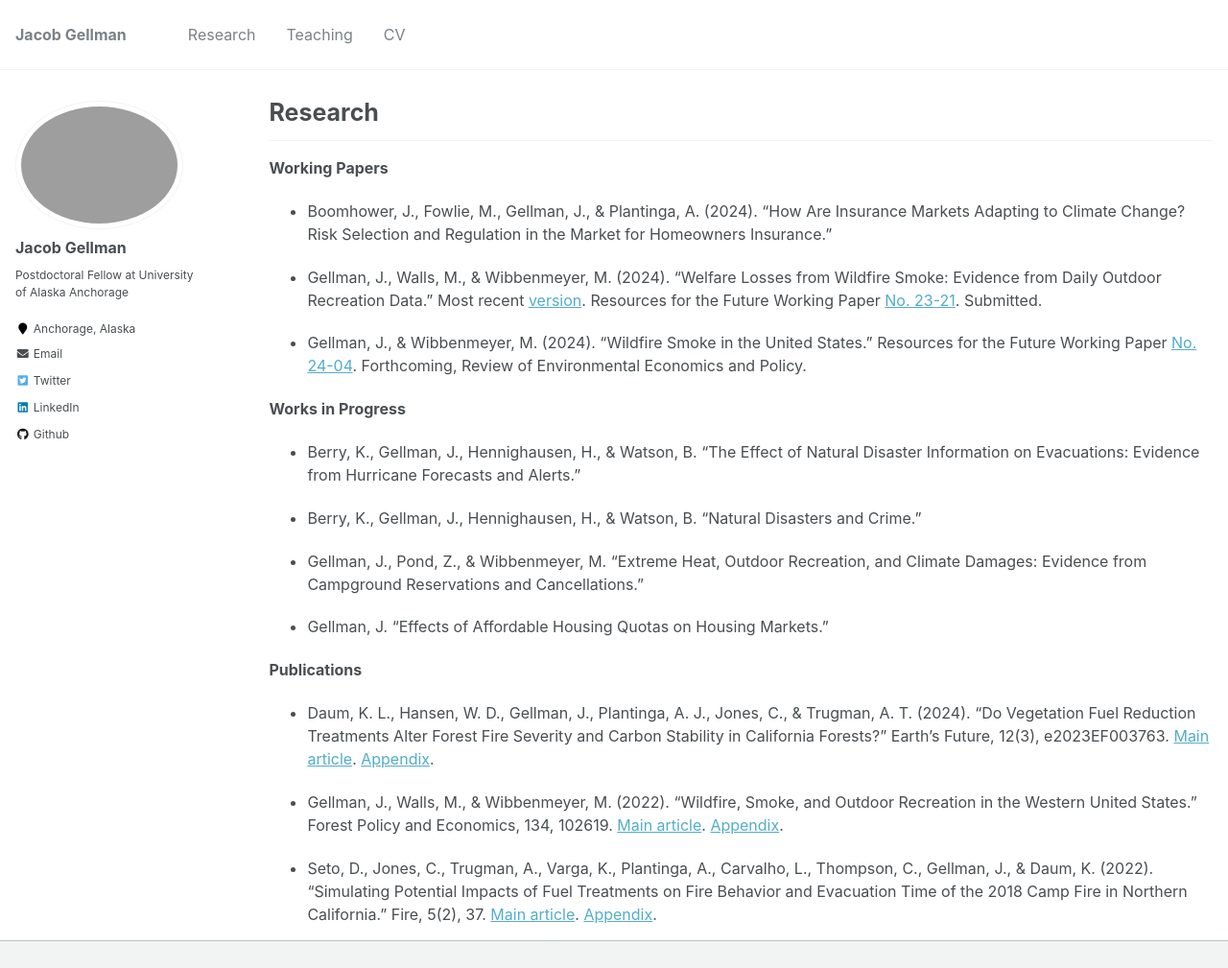
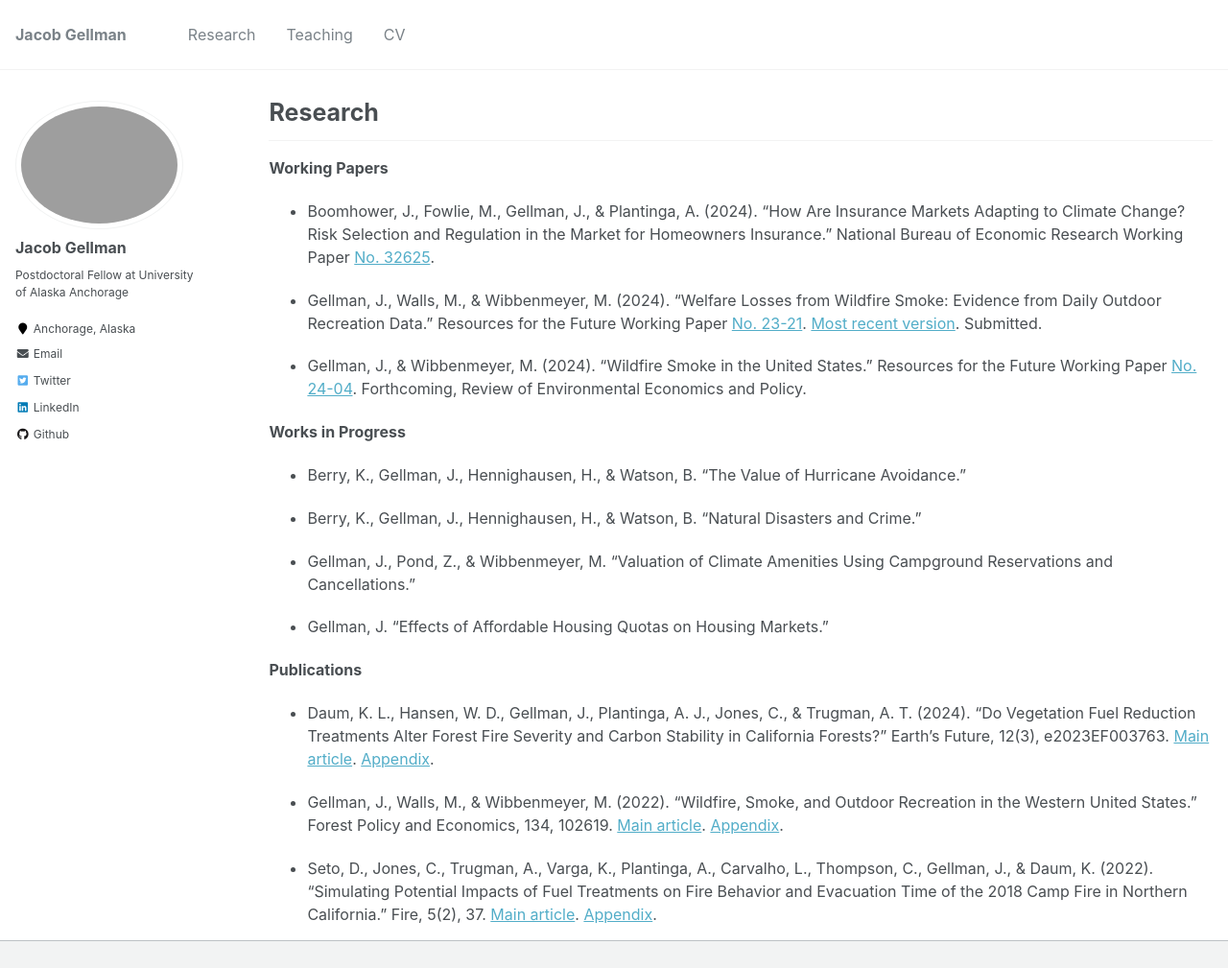
Before and after one commit to jacobgellman/jacobgellman.github.io, a Jekyll site: the page built from _pages/research.md, in a window 1280 px wide and 1161 px high, cut to the strip 0-1009 px from the top of the window. Shown: the whole strip at 96% size. Built offline with Jekyll 4.4.1, drawn with Linux system fonts in a browser that asks for light colours.

Commit message:
Working paper and research page updates

```diff
--- a/_pages/research.md
+++ b/_pages/research.md
@@ -10,18 +10,18 @@ author_profile: true
 ------
 
 **Working Papers**
-* Boomhower, J., Fowlie, M., Gellman, J., & Plantinga, A. (2024). "How Are Insurance Markets Adapting to Climate Change? Risk Selection and Regulation in the Market for Homeowners Insurance."
+* Boomhower, J., Fowlie, M., Gellman, J., & Plantinga, A. (2024). "How Are Insurance Markets Adapting to Climate Change? Risk Selection and Regulation in the Market for Homeowners Insurance." National Bureau of Economic Research Working Paper [No. 32625](https://jacobgellman.github.io/files/boomhower_et_al_2024-insurance_markets_climate_change_risk.pdf).
 
-* Gellman, J., Walls, M., & Wibbenmeyer, M. (2024). "Welfare Losses from Wildfire Smoke: Evidence from Daily Outdoor Recreation Data." Most recent [version](https://jacobgellman.github.io/files/gellman_et_al_2024-welfare_losses_wildfire_smoke_recreation.pdf). Resources for the Future Working Paper [No. 23-21](https://jacobgellman.github.io/files/gellman_et_al_2023-wf_smoke_rec_rff_23-21.pdf). Submitted.
+* Gellman, J., Walls, M., & Wibbenmeyer, M. (2024). "Welfare Losses from Wildfire Smoke: Evidence from Daily Outdoor Recreation Data." Resources for the Future Working Paper [No. 23-21](https://jacobgellman.github.io/files/gellman_et_al_2023-wf_smoke_rec_rff_23-21.pdf). [Most recent version](https://jacobgellman.github.io/files/gellman_et_al_2024-welfare_losses_wildfire_smoke_recreation.pdf). Submitted.
 
 * Gellman, J., & Wibbenmeyer, M. (2024). "Wildfire Smoke in the United States." Resources for the Future Working Paper [No. 24-04](https://jacobgellman.github.io/files/gellman_wibbenmeyer_2024-wildfire_smoke_in_united_states.pdf). Forthcoming, Review of Environmental Economics and Policy.
 
 **Works in Progress**
-* Berry, K., Gellman, J., Hennighausen, H., & Watson, B. "The Effect of Natural Disaster Information on Evacuations: Evidence from Hurricane Forecasts and Alerts."
+* Berry, K., Gellman, J., Hennighausen, H., & Watson, B. "The Value of Hurricane Avoidance."
 
 * Berry, K., Gellman, J., Hennighausen, H., & Watson, B. "Natural Disasters and Crime."
 
-* Gellman, J., Pond, Z., & Wibbenmeyer, M. "Extreme Heat, Outdoor Recreation, and Climate Damages: Evidence from Campground Reservations and Cancellations."
+* Gellman, J., Pond, Z., & Wibbenmeyer, M. "Valuation of Climate Amenities Using Campground Reservations and Cancellations."
 
 * Gellman, J. "Effects of Affordable Housing Quotas on Housing Markets."
 
```
Also changed, not shown: 3 other files.
